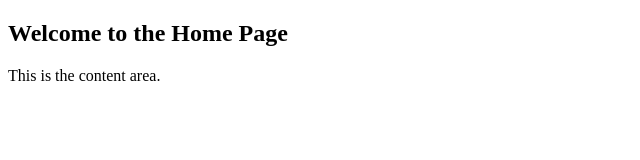
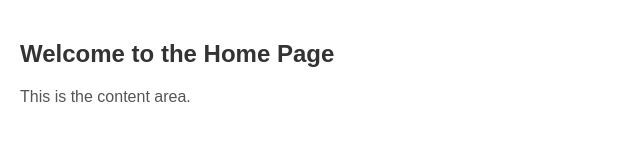
Before and after one commit to Navneet1206/Class-Practicle-WebDev, a plain HTML site: page frame-tag-of-html/content.html in a window 1280 px wide. Shown: the whole page, without its empty margins (0-640 px from the left). Drawn offline with Linux system fonts and the light colour scheme.

Commit message:
Frame tag of HTML updated

```diff
--- a/frame-tag-of-html/content.html
+++ b/frame-tag-of-html/content.html
@@ -3,6 +3,20 @@
 <head>
     <meta charset="UTF-8">
     <title>Content</title>
+    <style>
+        body {
+            font-family: Arial, sans-serif;
+            background-color: #fff;
+            margin: 0;
+            padding: 20px;
+        }
+        h2 {
+            color: #333;
+        }
+        p {
+            color: #555;
+        }
+    </style>
 </head>
 <body>
     <h2>Welcome to the Home Page</h2>
```
